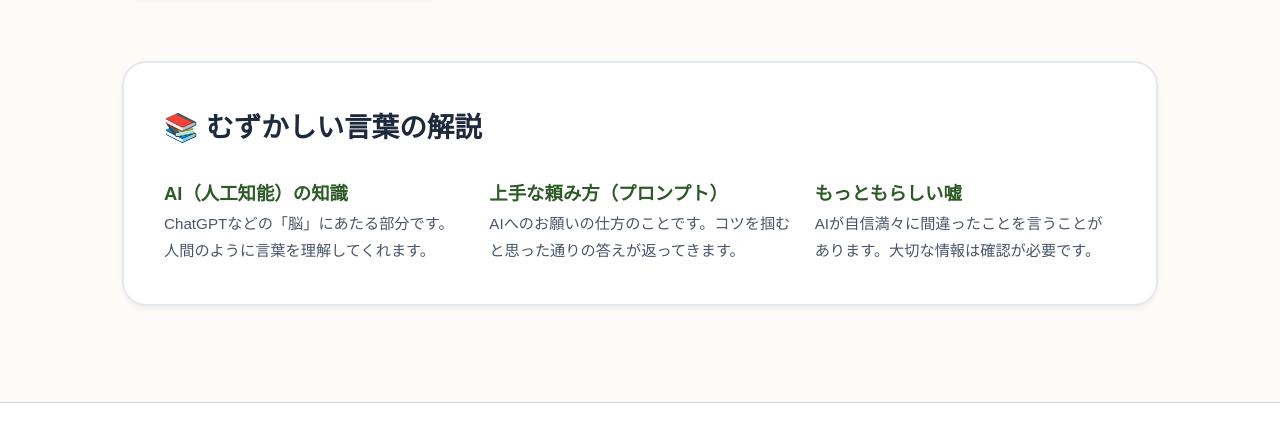
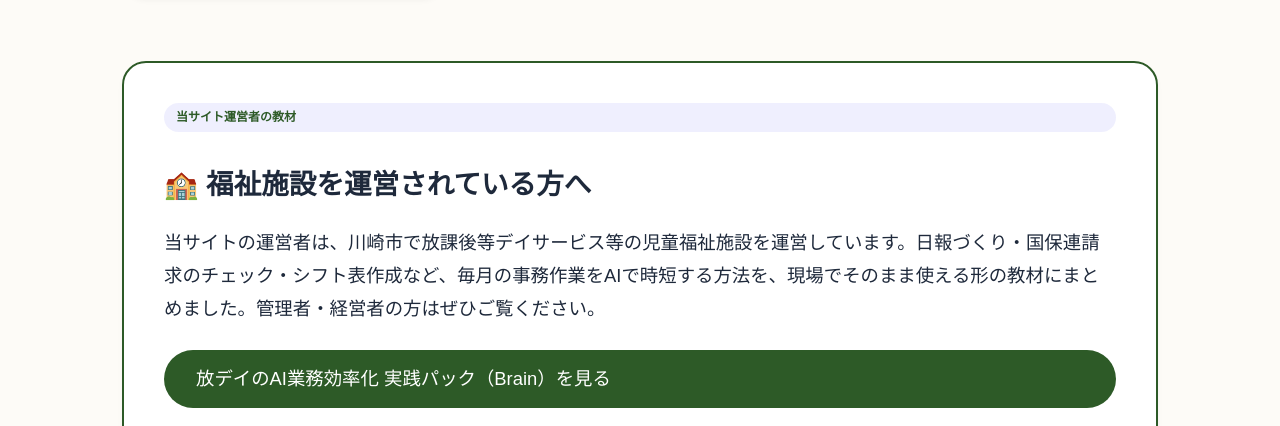
Before and after one commit to hoshi54hide/media, a website: page index.html in a window 1280 px wide. Shown: the part 3196-3622 px from the top of the page. Drawn offline with Linux system fonts and the light colour scheme.

Commit message:
トップとアフィリエイト表記にBrain教材の案内を追加

```diff
--- a/index.html
+++ b/index.html
@@ -124,6 +124,15 @@
             </div>
         </section>
 
+        <section class="container" id="original-kyozai" style="margin-bottom: 4rem;">
+            <div class="card" style="padding: 2.5rem; background: #fff; border: 2px solid var(--primary);">
+                <span class="category-tag">当サイト運営者の教材</span>
+                <h2 style="margin: 1rem 0;">🏫 福祉施設を運営されている方へ</h2>
+                <p style="margin-bottom: 1.5rem;">当サイトの運営者は、川崎市で放課後等デイサービス等の児童福祉施設を運営しています。日報づくり・国保連請求のチェック・シフト表作成など、毎月の事務作業をAIで時短する方法を、現場でそのまま使える形の教材にまとめました。管理者・経営者の方はぜひご覧ください。</p>
+                <a href="https://brain-market.com/u/syake54/a/bxUTMwYjMgoTZsNWa0JXY" target="_blank" rel="noopener" style="display:inline-block; background:var(--primary); color:white; padding: 0.8rem 2rem; border-radius:3rem;">放デイのAI業務効率化 実践パック（Brain）を見る</a>
+            </div>
+        </section>
+
         <section class="container" id="glossary" style="margin-bottom: 6rem;">
             <div class="card" style="padding: 2.5rem; background: #fff;">
                 <h2 style="margin-bottom: 1.5rem;">📚 むずかしい言葉の解説</h2>
```
Also changed, not shown: affiliate.html (+4 -1 lines).
